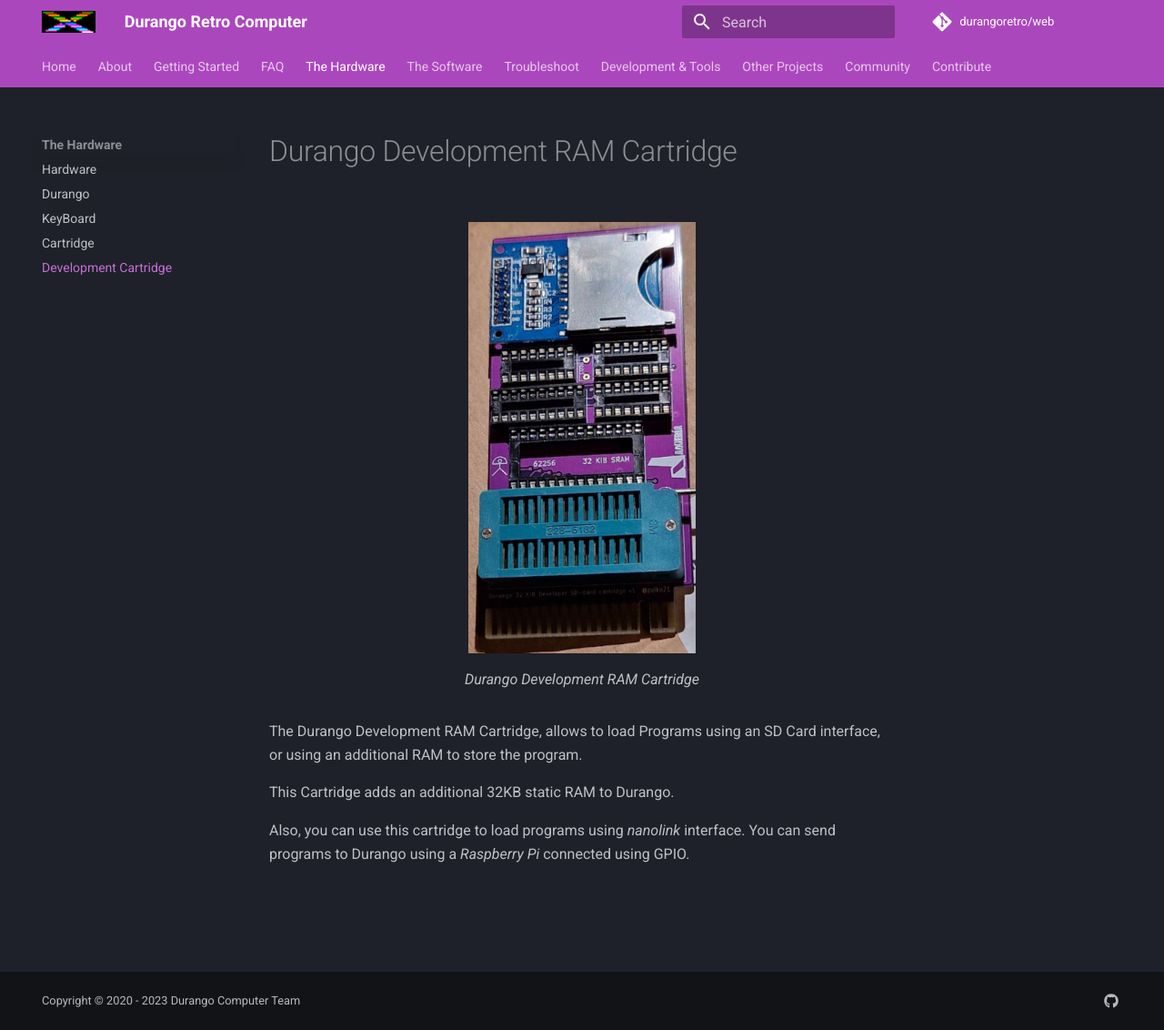
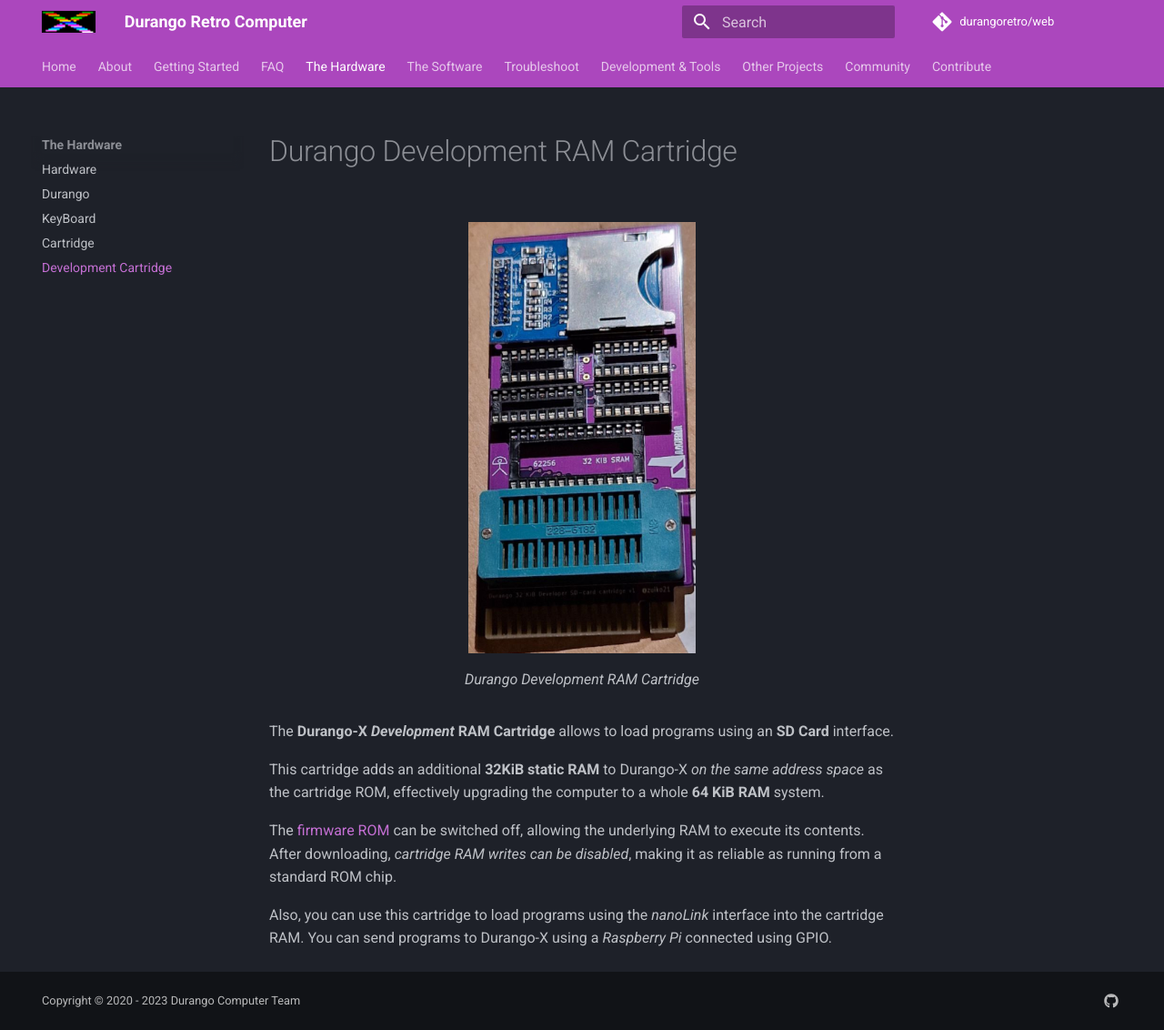
Before and after one commit to durangoretro/web, an MkDocs documentation site: the page built from docs/hardware/dev_cart.md, in a window 1280 px wide and 1132 px high. Shown: the whole window at 91% size. Built offline with MkDocs 1.6.1 and Material for MkDocs 9.7.7, drawn with Linux system fonts in a browser that asks for light colours; comment, search, counter and statistics services are not loaded.

Commit message:
Update dev_cart.md

```diff
--- a/docs/hardware/dev_cart.md
+++ b/docs/hardware/dev_cart.md
@@ -5,8 +5,10 @@
 <figcaption>Durango Development RAM Cartridge</figcaption>
 </figure>
 
-The Durango Development RAM Cartridge, allows to load Programs using an SD Card interface, or using an additional RAM to store the program.
+The **Durango-X _Development_ RAM Cartridge** allows to load programs using an **SD Card** interface.
 
-This Cartridge adds an additional 32KB static RAM to Durango.
+This cartridge adds an additional **32KiB static RAM** to Durango-X _on the same address space_ as the cartridge ROM, effectively upgrading the computer to a whole **64 KiB RAM** system.
 
-Also, you can use this cartridge to load programs using _nanolink_ interface. You can send programs to Durango using a _Raspberry Pi_ connected using GPIO.
+The [firmware ROM]() can be switched off, allowing the underlying RAM to execute its contents. After downloading, _cartridge RAM writes can be disabled_, making it as reliable as running from a standard ROM chip.
+
+Also, you can use this cartridge to load programs using the _nanoLink_ interface into the cartridge RAM. You can send programs to Durango-X using a _Raspberry Pi_ connected using GPIO.
```
